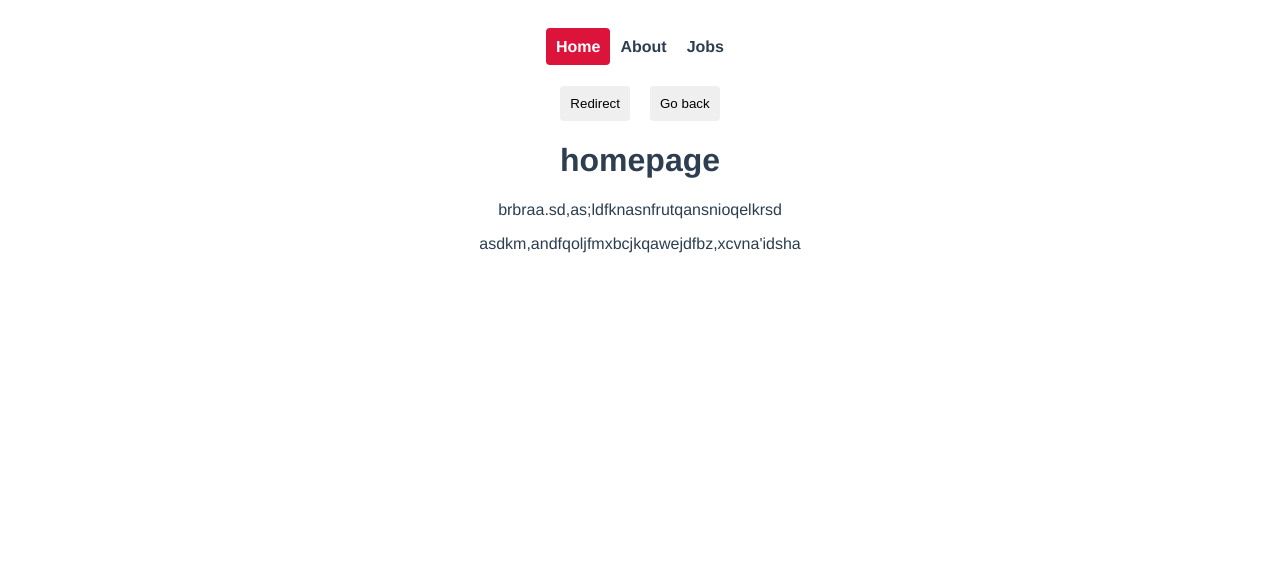
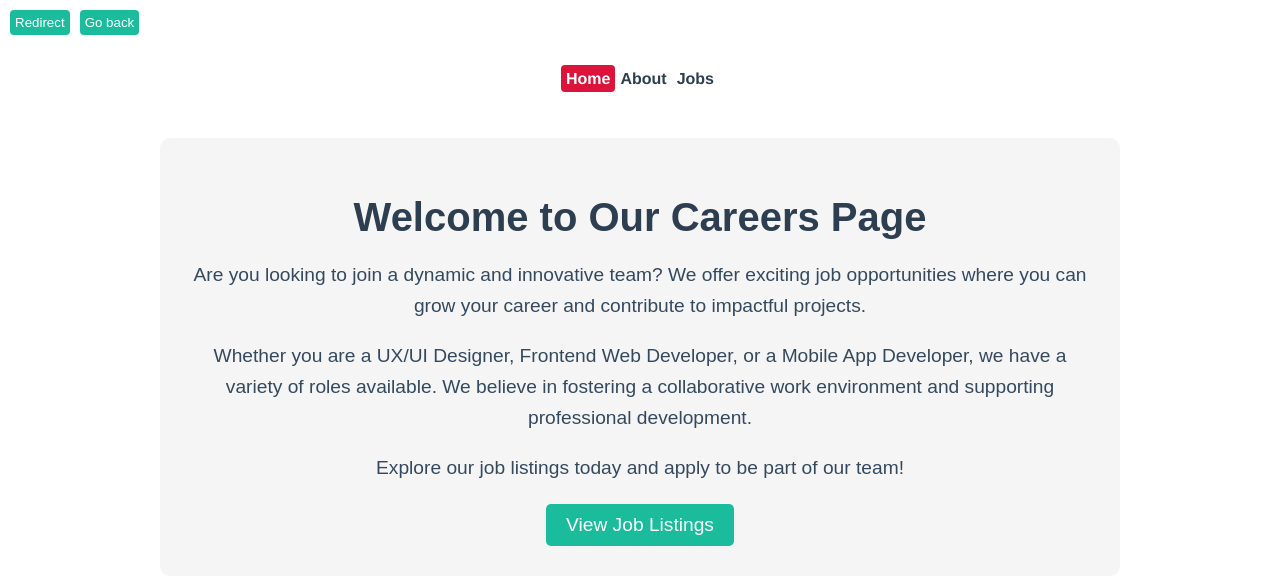
Before and after one commit to nshobairwe/Vue-router, a Vue app: page / in a window 1280 px wide. Shown: the top 584 px of the page. Built offline with nearby package versions, Linux system fonts and the light colour scheme.

Commit message:
add style to file

```diff
--- a/data/db.json
+++ b/data/db.json
@@ -1,12 +1,19 @@
 {
     "jobs": [
-        {"title": " witnes designer", "id": 1, "details": "lorem"},
-        {"title": " witnes web dev", "id": 2, "details": "lorem"},
-        {"title": " witnes mobile dev", "id": 3, "details": "lorem"}
-    ],
-    "blogs": [
-        {"title": "blog 1", "id": 1, "content": "lorem"},
-        {"title": "blog 2", "id": 2, "content": "lorem"},
-        {"title": "blog 3", "id": 3, "content": "lorem"}
+        {
+            "title": "UX/UI Designer",
+            "id": 1,
+            "details": "We are looking for a skilled UX/UI designer to create engaging user interfaces and seamless user experiences for our web and mobile applications. Experience with design tools like Sketch, Figma, and Adobe XD is required."
+        },
+        {
+            "title": "Frontend Web Developer",
+            "id": 2,
+            "details": "We are hiring a Frontend Web Developer to join our dynamic team. The ideal candidate should be proficient in HTML, CSS, JavaScript, and modern frameworks like Vue.js or React. Experience with responsive design and cross-browser compatibility is a plus."
+        },
+        {
+            "title": "Mobile App Developer",
+            "id": 3,
+            "details": "Join our team as a Mobile App Developer. We are looking for someone experienced in building iOS and Android apps using frameworks like React Native or Flutter. Strong knowledge of mobile app lifecycle, performance, and debugging is essential."
+        }
     ]
 }
--- a/src/App.vue
+++ b/src/App.vue
@@ -5,8 +5,10 @@
     <router-link to="/jobs">Jobs</router-link>
   </div>
 
-  <button @click="redirect">Redirect</button>
-  <button @click="back">Go back</button>
+  <div class="button-container">
+    <button class="redirect-button" @click="redirect">Redirect</button>
+    <button class="back-button" @click="back">Go back</button>
+  </div>
 
   <router-view/>
 </template>
@@ -20,7 +22,6 @@ export default{
     back () {
       this.$router.go(-1)
     },
-
   }
 }
 </script>
@@ -36,27 +37,39 @@ export default{
 
 #nav {
   padding: 30px;
+  margin-top: 40px;
 }
 
 #nav a {
   font-weight: bold;
   color: #2c3e50;
   text-decoration: none;
-  padding: 10px;
+  padding: 5px;
   border-radius: 4px;
 }
-
-
 
 #nav a.router-link-exact-active {
   color: white;
   background: crimson;
 }
 
-button{
-  margin: 0 10px;
-  padding: 10px;
+/* Container for buttons */
+.button-container {
+  position: fixed;
+  top: 10px;
+  left: 10px;
+  display: flex; /* Align buttons horizontally */
+  gap: 10px; /* Space between buttons */
+}
+
+button {
+  padding: 5px;
   border: none;
   border-radius: 4px;
 }
+
+.redirect-button, .back-button {
+  background-color: #1abc9c;
+  color: white;
+}
 </style>
--- a/src/views/AboutView.vue
+++ b/src/views/AboutView.vue
@@ -1,9 +1,62 @@
 <template>
   <div class="about">
-    <h1>About page</h1>
-    <p>nsfngarijtioals.df'lkzxcnv.,zldf</p>
-    <p>asdfuqhrfnm,cvmn;erfcvskzsjdrnufajk cdm</p>
-    <p>mimi ni mwanafunzi wa kwanza darasani na</p>
+    <h1>About Jobs</h1>
+    <p>At our company, we offer exciting career opportunities that provide the chance to work on innovative projects, collaborate with talented teams, and grow your skills in the tech industry.</p>
 
+    <p>We believe in a culture of learning and development. Whether you're an experienced professional or just starting out, there’s a place for you to thrive.</p>
+
+    <p>Here are some of the exciting job roles you can pursue with us:</p>
+    <ul>
+      <li><strong>UX/UI Designer:</strong> Focus on creating intuitive user interfaces and seamless user experiences.</li>
+      <li><strong>Frontend Web Developer:</strong> Build responsive websites with the latest technologies like Vue.js and React.</li>
+      <li><strong>Mobile App Developer:</strong> Develop mobile apps for iOS and Android using frameworks like React Native or Flutter.</li>
+    </ul>
+
+    <p>We’re always looking for passionate individuals to join our team. Apply today!</p>
   </div>
 </template>
+
+<script>
+export default {
+  name: "About",
+};
+</script>
+
+<style scoped>
+.about {
+  background-color: #f7f7f7;
+  padding: 20px;
+  border-radius: 10px;
+  margin: 20px auto;
+  max-width: 800px;
+  font-family: Arial, sans-serif;
+}
+
+h1 {
+  color: #2c3e50;
+  font-size: 2rem;
+  margin-bottom: 20px;
+}
+
+p {
+  font-size: 1rem;
+  line-height: 1.6;
+  color: #34495e;
+  margin-bottom: 10px;
+}
+
+ul {
+  list-style-type: none;
+  padding-left: 0;
+}
+
+ul li {
+  font-size: 1.1rem;
+  margin-bottom: 8px;
+  color: #2980b9;
+}
+
+ul li strong {
+  color: #1abc9c;
+}
+</style>
--- a/src/views/HomeView.vue
+++ b/src/views/HomeView.vue
@@ -1,18 +1,63 @@
 <template>
   <div class="home">
-    <h1>homepage</h1>
-    <p>brbraa.sd,as;ldfknasnfrutqansnioqelkrsd
-    </p>
-    <p>asdkm,andfqoljfmxbcjkqawejdfbz,xcvna'idsha</p>
+    <h1>Welcome to Our Careers Page</h1>
+    <p>Are you looking to join a dynamic and innovative team? We offer exciting job opportunities where you can grow your career and contribute to impactful projects.</p>
+
+    <p>Whether you are a UX/UI Designer, Frontend Web Developer, or a Mobile App Developer, we have a variety of roles available. We believe in fostering a collaborative work environment and supporting professional development.</p>
+
+    <p>Explore our job listings today and apply to be part of our team!</p>
+
+    <button class="cta-button" @click="redirectToJobs">View Job Listings</button>
   </div>
 </template>
 
 <script>
-
 export default {
   name: 'HomeView',
-  components: {
-
+  methods: {
+    redirectToJobs() {
+      this.$router.push({ name: 'Jobs' }); // Adjust the route name as per your router setup
+    }
   }
 }
 </script>
+
+<style scoped>
+.home {
+  background-color: #f5f5f5;
+  padding: 30px;
+  border-radius: 10px;
+  margin: 20px auto;
+  max-width: 900px;
+  font-family: Arial, sans-serif;
+  text-align: center;
+}
+
+h1 {
+  color: #2c3e50;
+  font-size: 2.5rem;
+  margin-bottom: 20px;
+}
+
+p {
+  color: #34495e;
+  font-size: 1.2rem;
+  line-height: 1.6;
+  margin-bottom: 20px;
+}
+
+.cta-button {
+  background-color: #1abc9c;
+  color: white;
+  padding: 10px 20px;
+  font-size: 1.2rem;
+  border: none;
+  border-radius: 5px;
+  cursor: pointer;
+  transition: background-color 0.3s ease;
+}
+
+.cta-button:hover {
+  background-color: #16a085;
+}
+</style>
--- a/src/views/jobs/JobDetails.vue
+++ b/src/views/jobs/JobDetails.vue
@@ -1,33 +1,64 @@
 <template>
-    <div v-if="job">
-    <h1>{{ job.title }}</h1>
-    <p>The Job id is {{id}}</p>
-    <p>{{ job.details }}</p>
+    <div v-if="job" class="job-container">
+      <h1 class="job-title">{{ job.title }}</h1>
+      <p class="job-id">Job ID: {{ id }}</p>
+      <p class="job-details">{{ job.details }}</p>
     </div>
-    <div v-else>
+    <div v-else class="loading-container">
       <p>Loading job details...</p>
     </div>
-
   </template>
 
   <script>
   export default {
-    data(){
-        return{
+    data() {
+      return {
         id: this.$route.params.id,
         job: null
+      };
+    },
+    mounted() {
+      fetch('http://localhost:3000/jobs/' + this.id)
+        .then((res) => res.json())
+        .then(data => this.job = data)
+        .catch(err => console.log(err.message));
     }
-    },
-    mounted(){
-    fetch('http://localhost:3000/jobs/' + this.id)
-        .then((res) =>res.json())
-        .then(data => this.job = data)
-        .catch(err => console.log(err.message))
-    }
-
   }
   </script>
 
   <style scoped>
+  .job-container {
+    max-width: 800px;
+    margin: 20px auto;
+    padding: 20px;
+    background-color: #f9f9f9;
+    border-radius: 10px;
+    box-shadow: 0 4px 8px rgba(0, 0, 0, 0.1);
+  }
 
+  .job-title {
+    font-size: 2em;
+    color: #333;
+    font-weight: bold;
+    margin-bottom: 15px;
+  }
+
+  .job-id {
+    font-size: 1.1em;
+    color: #666;
+    margin-bottom: 20px;
+  }
+
+  .job-details {
+    font-size: 1.2em;
+    line-height: 1.6;
+    color: #444;
+    font-family: 'Arial', sans-serif;
+  }
+
+  .loading-container {
+    text-align: center;
+    font-size: 1.5em;
+    color: #888;
+  }
   </style>
```
Lines whose indentation alone changed are shown as unchanged.
